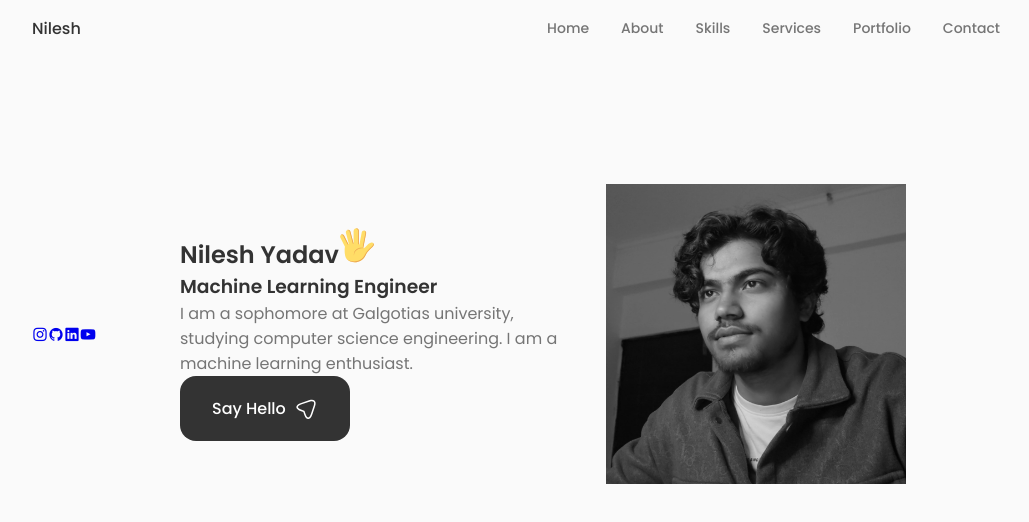
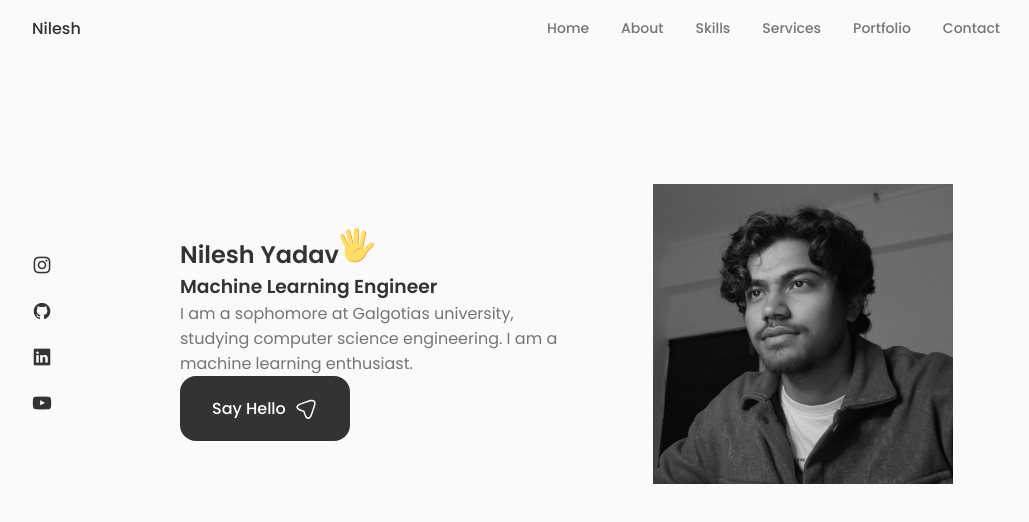
Before and after one commit to nileshyadavme/Portfolio, a React (Create React App) app: page / in a window 1280 px wide. Shown: the top 522 px of the page, without its empty margins (124-1153 px from the left). Built offline with nearby package versions, Linux system fonts and the light colour scheme.

Commit message:
home__social-icon->home__social-icon:hover

```diff
--- a/src/components/Home/Home.css
+++ b/src/components/Home/Home.css
@@ -4,6 +4,24 @@
     padding-top: 5.5rem;
     column-gap: 2rem;
     align-items: center;
+}
+
+.home__social
+{
+    display: grid;
+    grid-template-columns: max-content;
+    row-gap: 1rem;
+}
+
+.home__social-icon
+{
+    font-size: 1.25rem;
+    color: var(--title-color);
+}
+
+.home__social-icon:hover
+{
+    color: var(--title-color-dark);
 }
 
 .home__img {
@@ -13,8 +31,8 @@
     background-size: cover;
     order: 1;
     filter: brightness(90%) grayscale(100%);
+    justify-self: center;
     box-shadow: inset 0 0 0 9px rgb(225,225 ,225 /30%);
     width: 300px;
     height: 300px;
-
 }
```
